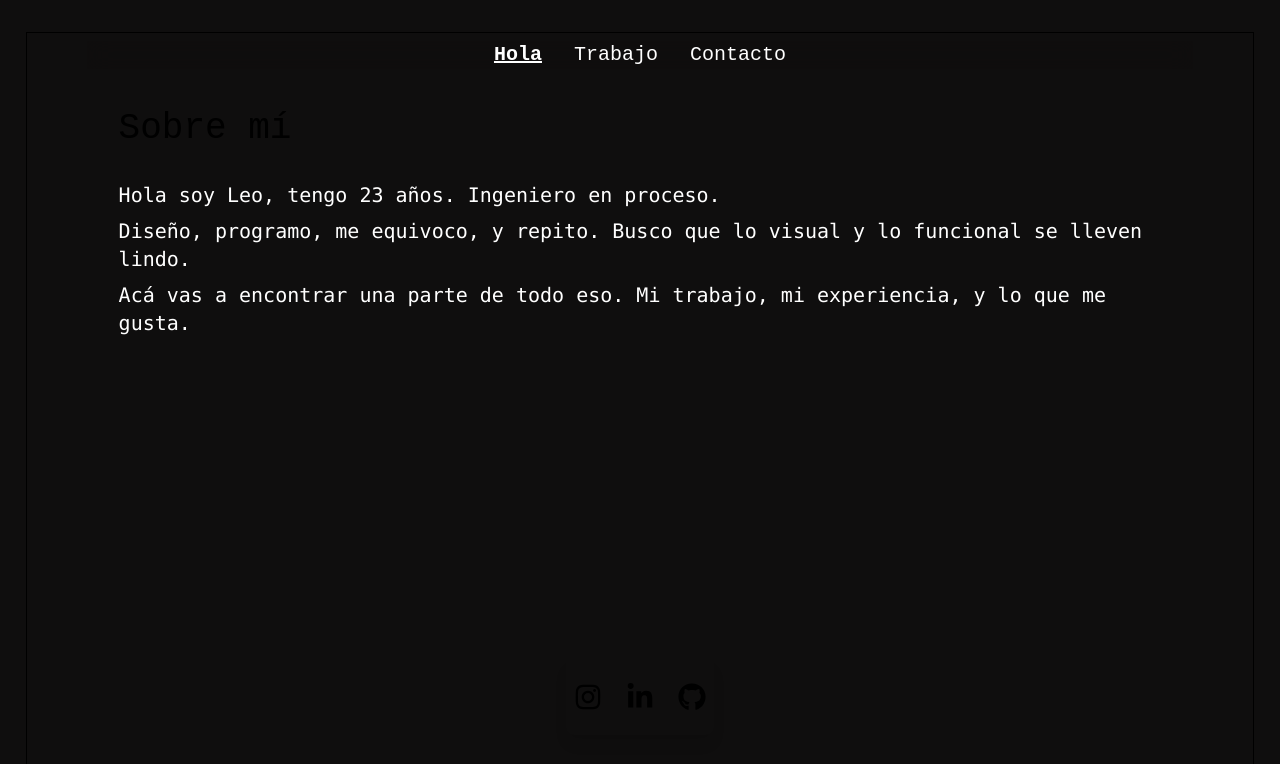
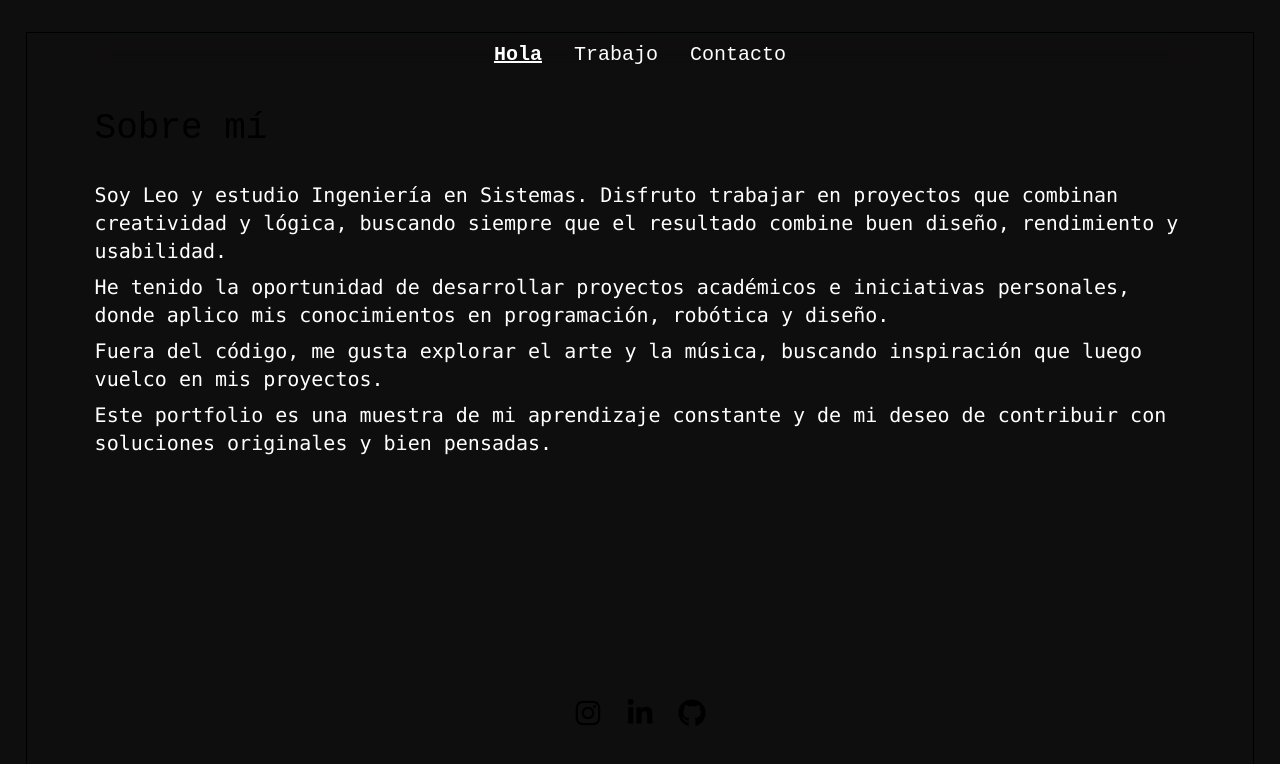
Before and after one commit to LeitoGonzalez/portfolio, a Next.js app: page / in a window 1280 px wide. Shown: the top 764 px of the page. Built offline with nearby package versions, Linux system fonts and the light colour scheme.

Commit message:
portfolio v1.6

```diff
--- a/src/app/Portfolio.tsx
+++ b/src/app/Portfolio.tsx
@@ -1,5 +1,5 @@
 "use client";
-import { useState, useEffect } from "react";
+import { useState, useEffect} from "react";
 import type { Variants } from "framer-motion";
 import { motion, AnimatePresence } from "framer-motion";
 import '../app/globals.css';
@@ -10,9 +10,10 @@ export default function Portfolio() {
     const [animando, setAnimando] = useState(true);
 
     const paragraphs = [
-        "Hola soy Leo, tengo 23 años. Ingeniero en proceso.",
-        "Diseño, programo, me equivoco, y repito. Busco que lo visual y lo funcional se lleven lindo.",
-        "Acá vas a encontrar una parte de todo eso. Mi trabajo, mi experiencia, y lo que me gusta."
+        "Soy Leo y estudio Ingeniería en Sistemas. Disfruto trabajar en proyectos que combinan creatividad y lógica, buscando siempre que el resultado combine buen diseño, rendimiento y usabilidad.",
+        "He tenido la oportunidad de desarrollar proyectos académicos e iniciativas personales, donde aplico mis conocimientos en programación, robótica y diseño.",
+        "Fuera del código, me gusta explorar el arte y la música, buscando inspiración que luego vuelco en mis proyectos.",
+        "Este portfolio es una muestra de mi aprendizaje constante y de mi deseo de contribuir con soluciones originales y bien pensadas."
     ];
 
     useEffect(() => {
@@ -55,14 +56,15 @@ export default function Portfolio() {
             >
                 {/* Navbar */}
                 <nav className="w-full flex justify-center sticky top-0 z-20 backdrop-blur-md bg-[#0F0E0E]/80">
-                    <ul className="flex flex-row gap-4 sm:gap-4 md:gap-8 px-2 sm:px-8 items-center">                        <li>
-                        <button
-                            onClick={() => setSection("hola")}
-                            className={`text-white text-xl hover:text-[#1F7D53] transition ${section === "hola" ? "font-bold underline" : ""}`}
-                        >
-                            Hola
-                        </button>
-                    </li>
+                    <ul className="flex flex-col gap- sm:flex-row sm:gap-4 md:gap-8 px-2 sm:px-8 items-center">
+                        <li>
+                            <button
+                                onClick={() => setSection("hola")}
+                                className={`text-white text-xl hover:text-[#1F7D53] transition ${section === "hola" ? "font-bold underline" : ""}`}
+                            >
+                                Hola
+                            </button>
+                        </li>
                         <li>
                             <button
                                 onClick={() => setSection("trabajo")}
@@ -91,19 +93,84 @@ export default function Portfolio() {
                                 initial="hidden"
                                 animate="show"
                                 exit="hidden"
-                                className="relative px-8 py-8"
+                                className="flex flex-col justify-between min-h-full px-2 py-8"
                                 variants={container}
                             >
-                                <motion.h2 className="text-4xl mb-8" variants={item}>Sobre mí</motion.h2>
-                                {paragraphs.map((text, idx) => (
-                                    <motion.p
-                                        key={idx}
-                                        className="text-xl text-white font-mono mb-2"
-                                        variants={item}
+                                <div>
+                                    <motion.h2 className="text-4xl text-center md:text-left  mb-8" variants={item}>Sobre mí</motion.h2>
+                                    {paragraphs.map((text, idx) => (
+                                        <motion.p
+                                            key={idx}
+                                            className="text-xl text-white font-mono mb-2"
+                                            variants={item}
+                                        >
+                                            {text}
+                                        </motion.p>
+                                    ))}
+                                </div>
+
+                                <motion.div
+                                    initial="hidden"
+                                    animate="show"
+                                    exit="hidden"
+                                    variants={item}
+                                    className="flex justify-center gap-2"
+                                >
+                                    <a
+                                        href="https://www.instagram.com/leitogonzalez06/"
+                                        target="_blank"
+                                        rel="noopener noreferrer"
+                                        className="p-2 rounded-lg flex items-center border-gray-300 justify-center transition-all duration-500 group"
+                                        aria-label="Instagram"
                                     >
-                                        {text}
-                                    </motion.p>
-                                ))}
+                                        <svg
+                                            xmlns="http://www.w3.org/2000/svg"
+                                            fill="currentColor"
+                                            viewBox="0 0 448 512"
+                                            width="28"
+                                            height="28"
+                                            className="text-#gray-300 transition-colors duration-300 group-hover:text-[#1F7D53]"
+                                        >
+                                            <path d="M224.1 141c-63.6 0-114.9 51.3-114.9 114.9s51.3 114.9 114.9 114.9S339 319.5 339 255.9 287.7 141 224.1 141zm0 189.6c-41.1 0-74.7-33.5-74.7-74.7s33.5-74.7 74.7-74.7 74.7 33.5 74.7 74.7-33.6 74.7-74.7 74.7zm146.4-194.3c0 14.9-12 26.8-26.8 26.8-14.9 0-26.8-12-26.8-26.8s12-26.8 26.8-26.8 26.8 12 26.8 26.8zm76.1 27.2c-1.7-35.9-9.9-67.7-36.2-93.9-26.2-26.2-58-34.4-93.9-36.2-37-2.1-147.9-2.1-184.9 0-35.8 1.7-67.6 9.9-93.9 36.1s-34.4 58-36.2 93.9c-2.1 37-2.1 147.9 0 184.9 1.7 35.9 9.9 67.7 36.2 93.9s58 34.4 93.9 36.2c37 2.1 147.9 2.1 184.9 0 35.9-1.7 67.7-9.9 93.9-36.2 26.2-26.2 34.4-58 36.2-93.9 2.1-37 2.1-147.8 0-184.8zM398.8 388c-7.8 19.6-22.9 34.7-42.6 42.6-29.5 11.7-99.5 9-132.1 9s-102.7 2.6-132.1-9c-19.6-7.8-34.7-22.9-42.6-42.6-11.7-29.5-9-99.5-9-132.1s-2.6-102.7 9-132.1c7.8-19.6 22.9-34.7 42.6-42.6 29.5-11.7 99.5-9 132.1-9s102.7-2.6 132.1 9c19.6 7.8 34.7 22.9 42.6 42.6 11.7 29.5 9 99.5 9 132.1s2.7 102.7-9 132.1z" />
+                                        </svg>
+                                    </a>
+                                    <a
+                                        href="https://www.linkedin.com/in/leonardo-gonzalez-818450304/"
+                                        target="_blank"
+                                        rel="noopener noreferrer"
+                                        className="p-2 rounded-lg flex items-center border-gray-300 justify-center transition-all duration-500 group"
+                                        aria-label="LinkedIn"
+                                    >
+                                        <svg
+                                            xmlns="http://www.w3.org/2000/svg"
+                                            fill="currentColor"
+                                            viewBox="0 0 448 512"
+                                            width="28"
+                                            height="28"
+                                            className="text-#gray-300 transition-colors duration-300 group-hover:text-[#1F7D53]"
+                                        >
+                                            <path d="M100.3 448H7.4V148.9h92.9zM53.8 108.1C24.1 108.1 0 83.5 0 53.8a53.8 53.8 0 0 1 107.6 0c0 29.7-24.1 54.3-53.8 54.3zM447.9 448h-92.7V302.4c0-34.7-.7-79.2-48.3-79.2-48.3 0-55.7 37.7-55.7 76.7V448h-92.8V148.9h89.1v40.8h1.3c12.4-23.5 42.7-48.3 87.9-48.3 94 0 111.3 61.9 111.3 142.3V448z" />
+                                        </svg>
+                                    </a>
+                                    <a
+                                        href="https://github.com/LeitoGonzalez"
+                                        target="_blank"
+                                        rel="noopener noreferrer"
+                                        className="p-2 rounded-lg flex items-center border-gray-300 justify-center transition-all duration-500 group"
+                                        aria-label="GitHub"
+                                    >
+                                        <svg
+                                            xmlns="http://www.w3.org/2000/svg"
+                                            fill="currentColor"
+                                            viewBox="0 0 496 512"
+                                            width="28"
+                                            height="28"
+                                            className="text-#gray-300 transition-colors duration-300 group-hover:text-[#1F7D53]"
+                                        >
+                                            <path d="M165.9 397.4c0 2-2.3 3.6-5.2 3.6-3.3 .3-5.6-1.3-5.6-3.6 0-2 2.3-3.6 5.2-3.6 3-.3 5.6 1.3 5.6 3.6zm-31.1-4.5c-.7 2 1.3 4.3 4.3 4.9 2.6 1 5.6 0 6.2-2s-1.3-4.3-4.3-5.2c-2.6-.7-5.5 .3-6.2 2.3zm44.2-1.7c-2.9 .7-4.9 2.6-4.6 4.9 .3 2 2.9 3.3 5.9 2.6 2.9-.7 4.9-2.6 4.6-4.6-.3-1.9-3-3.2-5.9-2.9zM244.8 8C106.1 8 0 113.3 0 252c0 110.9 69.8 205.8 169.5 239.2 12.8 2.3 17.3-5.6 17.3-12.1 0-6.2-.3-40.4-.3-61.4 0 0-70 15-84.7-29.8 0 0-11.4-29.1-27.8-36.6 0 0-22.9-15.7 1.6-15.4 0 0 24.9 2 38.6 25.8 21.9 38.6 58.6 27.5 72.9 20.9 2.3-16 8.8-27.1 16-33.7-55.9-6.2-112.3-14.3-112.3-110.5 0-27.5 7.6-41.3 23.6-58.9-2.6-6.5-11.1-33.3 2.6-67.9 20.9-6.5 69 27 69 27 20-5.6 41.5-8.5 62.8-8.5s42.8 2.9 62.8 8.5c0 0 48.1-33.6 69-27 13.7 34.7 5.2 61.4 2.6 67.9 16 17.7 25.8 31.5 25.8 58.9 0 96.5-58.9 104.2-114.8 110.5 9.2 7.9 17 22.9 17 46.4 0 33.7-.3 75.4-.3 83.6 0 6.5 4.6 14.4 17.3 12.1C428.2 457.8 496 362.9 496 252 496 113.3 383.5 8 244.8 8zM97.2 352.9c-1.3 1-1 3.3 .7 5.2 1.6 1.6 3.9 2.3 5.2 1 1.3-1 1-3.3-.7-5.2-1.6-1.6-3.9-2.3-5.2-1zm-10.8-8.1c-.7 1.3 .3 2.9 2.3 3.9 1.6 1 3.6 .7 4.3-.7 .7-1.3-.3-2.9-2.3-3.9-2-.6-3.6-.3-4.3 .7zm32.4 35.6c-1.6 1.3-1 4.3 1.3 6.2 2.3 2.3 5.2 2.6 6.5 1 1.3-1.3 .7-4.3-1.3-6.2-2.2-2.3-5.2-2.6-6.5-1zm-11.4-14.7c-1.6 1-1.6 3.6 0 5.9 1.6 2.3 4.3 3.3 5.6 2.3 1.6-1.3 1.6-3.9 0-6.2-1.4-2.3-4-3.3-5.6-2z" />
+                                        </svg>
+                                    </a>
+                                </motion.div>
                             </motion.div>
                         )}
 
@@ -113,19 +180,19 @@ export default function Portfolio() {
                                 initial="hidden"
                                 animate="show"
                                 exit="hidden"
-                                className="px-8 py-8 min-h-full"
+                                className="px-2 py-8 min-h-full"
                                 variants={container}
                             >
 
                                 {/* Proyectos Personales */}
-                                <motion.h2 className="text-4xl mb-8" variants={item}>Proyectos Personales</motion.h2>
+                                <motion.h2 className="text-4xl text-center md:text-left mb-8" variants={item}>Proyectos Personales</motion.h2>
                                 <motion.div
-                                    className="relative px-2 sm:px-8 grid gap-4 [grid-template-columns:repeat(auto-fit,minmax(180px,1fr))] justify-items-center items-stretch"
+                                    className="relative px-2 sm:px-2 grid gap-4 [grid-template-columns:repeat(auto-fit,minmax(180px,1fr))] justify-items-center items-stretch"
                                     variants={container}
                                 >
                                     {/* Proyecto 1 */}
                                     <motion.div
-                                        className="border border-white/20 rounded-xl p-5 backdrop-blur-md bg-white/5 hover:scale-[1.01] transition-all"
+                                        className="border border-white/20 rounded-xl p-5 backdrop-blur-md bg-white/5 hover:scale-[1.01] transition-all min-h-[200px] w-full flex flex-col"
                                         variants={item}
                                     >
                                         <h4 className="text-lg font-semibold text-white">Portfolio Web</h4>
@@ -141,7 +208,7 @@ export default function Portfolio() {
                                     </motion.div>
                                     {/* Proyecto 2 */}
                                     <motion.div
-                                        className="border border-white/20 rounded-xl p-5 backdrop-blur-md bg-white/5 hover:scale-[1.01] transition-all"
+                                        className="border border-white/20 rounded-xl p-5 backdrop-blur-md bg-white/5 hover:scale-[1.01] transition-all min-h-[200px] w-full flex flex-col"
                                         variants={item}
                                     >
                                         <h4 className="text-lg font-semibold text-white">Sistema de Gestión</h4>
@@ -159,14 +226,14 @@ export default function Portfolio() {
                                 </motion.div>
 
                                 {/* Sección Trabajo */}
-                                <motion.h2 className="text-4xl mt-12 mb-8" variants={item}>Trabajo</motion.h2>
+                                <motion.h2 className="text-4xl text-center md:text-left mt-12 mb-8" variants={item}>Trabajo</motion.h2>
                                 <motion.div
-                                    className="relative px-2 sm:px-8 grid gap-4 [grid-template-columns:repeat(auto-fit,minmax(180px,1fr))] justify-items-center items-stretch"
+                                    className="relative px-2 sm:px-2 grid gap-4 [grid-template-columns:repeat(auto-fit,minmax(180px,1fr))] justify-items-center items-stretch"
                                     variants={container}
                                 >
                                     {/* Tarjeta 1 */}
                                     <motion.div
-                                        className="border border-white/20 rounded-xl p-5 backdrop-blur-md bg-white/5 hover:scale-[1.01] transition-all"
+                                        className="border border-white/20 rounded-xl p-5 backdrop-blur-md bg-white/5 hover:scale-[1.01] transition-all min-h-[200px] w-full flex flex-col"
                                         variants={item}
                                     >
                                         <h3 className="text-xl font-semibold text-white">Profesor</h3>
@@ -181,7 +248,7 @@ export default function Portfolio() {
 
                                     {/* Tarjeta 2 */}
                                     <motion.div
-                                        className="border border-white/20 rounded-xl p-5 backdrop-blur-md bg-white/5 hover:scale-[1.01] transition-all"
+                                        className="border border-white/20 rounded-xl p-5 backdrop-blur-md bg-white/5 hover:scale-[1.01] transition-all min-h-[200px] w-full flex flex-col"
                                         variants={item}
                                     >
                                         <h3 className="text-xl font-semibold text-white">Técnico en reparaciones</h3>
@@ -205,24 +272,24 @@ export default function Portfolio() {
                                 initial="hidden"
                                 animate="show"
                                 exit="hidden"
-                                className="relative px-8 py-8"
+                                className="relative px-2 py-8"
                                 variants={container}
                             >
-                                <motion.h2 className="text-4xl mb-8" variants={item}>Contacto</motion.h2>
-                                <div className="flex flex-col md:flex-row gap-8 items-start">
+                                <motion.h2 className="text-4xl text-center md:text-left mb-8" variants={item}>Contacto</motion.h2>
+                                <div className="flex flex-col md:flex-row gap-8 items-center justify-between">
                                     {/* Columna izquierda: Botón y mensaje */}
                                     <motion.div
-                                        className="flex-1 flex flex-col items-center md:items-start justify-center gap-4"
+                                        className="flex-1 flex flex-col items-center md:items-center justify-center gap-4"
                                         variants={item}
                                     >
                                         <a
-                                            href="/cv.pdf" // Asegúrate de poner tu CV en /public/cv-leo.pdf
+                                            href="/cv.pdf"
                                             download
                                             className="px-6 py-3 rounded bg-[#1F7D53] text-white font-bold hover:bg-[#16613f] transition text-center"
                                         >
                                             Descargar CV
                                         </a>
-                                        <p className="text-white/80 text-center md:text-left max-w-xs">
+                                        <p className="text-white/80 text-sm md:text-center text-center max-w-xs">
                                             ¿Querés saber más sobre mi experiencia y formación? Descargá mi CV actualizado.
                                         </p>
                                     </motion.div>
@@ -235,73 +302,7 @@ export default function Portfolio() {
                         )}
                     </AnimatePresence>
 
-                    {/* Botones de redes */}
-                    {section === "hola" && !animando && (
-                        <div className="absolute bottom-8 left-1/2 -translate-x-1/2 w-auto h-auto py-4 flex items-center justify-center gap-2 flex-wrap rounded-lg shadow-lg ">
-                            <motion.div
-                                initial="hidden"
-                                animate="show"
-                                exit="hidden"
-                                variants={item}
-                                className="flex gap-2"
-                            >
-                                <a
-                                    href="https://www.instagram.com/leitogonzalez06/"
-                                    target="_blank"
-                                    rel="noopener noreferrer"
-                                    className="p-2 rounded-lg flex items-center border-gray-300 justify-center transition-all duration-500 group"
-                                    aria-label="Instagram"
-                                >
-                                    <svg
-                                        xmlns="http://www.w3.org/2000/svg"
-                                        fill="currentColor"
-                                        viewBox="0 0 448 512"
-                                        width="28"
-                                        height="28"
-                                        className="text-#gray-300 transition-colors duration-300 group-hover:text-[#1F7D53]"
-                                    >
-                                        <path d="M224.1 141c-63.6 0-114.9 51.3-114.9 114.9s51.3 114.9 114.9 114.9S339 319.5 339 255.9 287.7 141 224.1 141zm0 189.6c-41.1 0-74.7-33.5-74.7-74.7s33.5-74.7 74.7-74.7 74.7 33.5 74.7 74.7-33.6 74.7-74.7 74.7zm146.4-194.3c0 14.9-12 26.8-26.8 26.8-14.9 0-26.8-12-26.8-26.8s12-26.8 26.8-26.8 26.8 12 26.8 26.8zm76.1 27.2c-1.7-35.9-9.9-67.7-36.2-93.9-26.2-26.2-58-34.4-93.9-36.2-37-2.1-147.9-2.1-184.9 0-35.8 1.7-67.6 9.9-93.9 36.1s-34.4 58-36.2 93.9c-2.1 37-2.1 147.9 0 184.9 1.7 35.9 9.9 67.7 36.2 93.9s58 34.4 93.9 36.2c37 2.1 147.9 2.1 184.9 0 35.9-1.7 67.7-9.9 93.9-36.2 26.2-26.2 34.4-58 36.2-93.9 2.1-37 2.1-147.8 0-184.8zM398.8 388c-7.8 19.6-22.9 34.7-42.6 42.6-29.5 11.7-99.5 9-132.1 9s-102.7 2.6-132.1-9c-19.6-7.8-34.7-22.9-42.6-42.6-11.7-29.5-9-99.5-9-132.1s-2.6-102.7 9-132.1c7.8-19.6 22.9-34.7 42.6-42.6 29.5-11.7 99.5-9 132.1-9s102.7-2.6 132.1 9c19.6 7.8 34.7 22.9 42.6 42.6 11.7 29.5 9 99.5 9 132.1s2.7 102.7-9 132.1z" />
-                                    </svg>
-                                </a>
-                                <a
-                                    href="https://www.linkedin.com/in/leonardo-gonzalez-818450304/"
-                                    target="_blank"
-                                    rel="noopener noreferrer"
-                                    className="p-2 rounded-lg flex items-center border-gray-300 justify-center transition-all duration-500 group"
-                                    aria-label="LinkedIn"
-                                >
-                                    <svg
-                                        xmlns="http://www.w3.org/2000/svg"
-                                        fill="currentColor"
-                                        viewBox="0 0 448 512"
-                                        width="28"
-                                        height="28"
-                                        className="text-#gray-300 transition-colors duration-300 group-hover:text-[#1F7D53]"
-                                    >
-                                        <path d="M100.3 448H7.4V148.9h92.9zM53.8 108.1C24.1 108.1 0 83.5 0 53.8a53.8 53.8 0 0 1 107.6 0c0 29.7-24.1 54.3-53.8 54.3zM447.9 448h-92.7V302.4c0-34.7-.7-79.2-48.3-79.2-48.3 0-55.7 37.7-55.7 76.7V448h-92.8V148.9h89.1v40.8h1.3c12.4-23.5 42.7-48.3 87.9-48.3 94 0 111.3 61.9 111.3 142.3V448z" />
-                                    </svg>
-                                </a>
-                                <a
-                                    href="https://github.com/LeitoGonzalez"
-                                    target="_blank"
-                                    rel="noopener noreferrer"
-                                    className="p-2 rounded-lg flex items-center border-gray-300 justify-center transition-all duration-500 group"
-                                    aria-label="GitHub"
-                                >
-                                    <svg
-                                        xmlns="http://www.w3.org/2000/svg"
-                                        fill="currentColor"
-                                        viewBox="0 0 496 512"
-                                        width="28"
-                                        height="28"
-                                        className="text-#gray-300 transition-colors duration-300 group-hover:text-[#1F7D53]"
-                                    >
-                                        <path d="M165.9 397.4c0 2-2.3 3.6-5.2 3.6-3.3 .3-5.6-1.3-5.6-3.6 0-2 2.3-3.6 5.2-3.6 3-.3 5.6 1.3 5.6 3.6zm-31.1-4.5c-.7 2 1.3 4.3 4.3 4.9 2.6 1 5.6 0 6.2-2s-1.3-4.3-4.3-5.2c-2.6-.7-5.5 .3-6.2 2.3zm44.2-1.7c-2.9 .7-4.9 2.6-4.6 4.9 .3 2 2.9 3.3 5.9 2.6 2.9-.7 4.9-2.6 4.6-4.6-.3-1.9-3-3.2-5.9-2.9zM244.8 8C106.1 8 0 113.3 0 252c0 110.9 69.8 205.8 169.5 239.2 12.8 2.3 17.3-5.6 17.3-12.1 0-6.2-.3-40.4-.3-61.4 0 0-70 15-84.7-29.8 0 0-11.4-29.1-27.8-36.6 0 0-22.9-15.7 1.6-15.4 0 0 24.9 2 38.6 25.8 21.9 38.6 58.6 27.5 72.9 20.9 2.3-16 8.8-27.1 16-33.7-55.9-6.2-112.3-14.3-112.3-110.5 0-27.5 7.6-41.3 23.6-58.9-2.6-6.5-11.1-33.3 2.6-67.9 20.9-6.5 69 27 69 27 20-5.6 41.5-8.5 62.8-8.5s42.8 2.9 62.8 8.5c0 0 48.1-33.6 69-27 13.7 34.7 5.2 61.4 2.6 67.9 16 17.7 25.8 31.5 25.8 58.9 0 96.5-58.9 104.2-114.8 110.5 9.2 7.9 17 22.9 17 46.4 0 33.7-.3 75.4-.3 83.6 0 6.5 4.6 14.4 17.3 12.1C428.2 457.8 496 362.9 496 252 496 113.3 383.5 8 244.8 8zM97.2 352.9c-1.3 1-1 3.3 .7 5.2 1.6 1.6 3.9 2.3 5.2 1 1.3-1 1-3.3-.7-5.2-1.6-1.6-3.9-2.3-5.2-1zm-10.8-8.1c-.7 1.3 .3 2.9 2.3 3.9 1.6 1 3.6 .7 4.3-.7 .7-1.3-.3-2.9-2.3-3.9-2-.6-3.6-.3-4.3 .7zm32.4 35.6c-1.6 1.3-1 4.3 1.3 6.2 2.3 2.3 5.2 2.6 6.5 1 1.3-1.3 .7-4.3-1.3-6.2-2.2-2.3-5.2-2.6-6.5-1zm-11.4-14.7c-1.6 1-1.6 3.6 0 5.9 1.6 2.3 4.3 3.3 5.6 2.3 1.6-1.3 1.6-3.9 0-6.2-1.4-2.3-4-3.3-5.6-2z" />
-                                    </svg>
-                                </a>
-                            </motion.div>
-                        </div>
-                    )}
+
                 </div>
             </div>
         </div>
```
